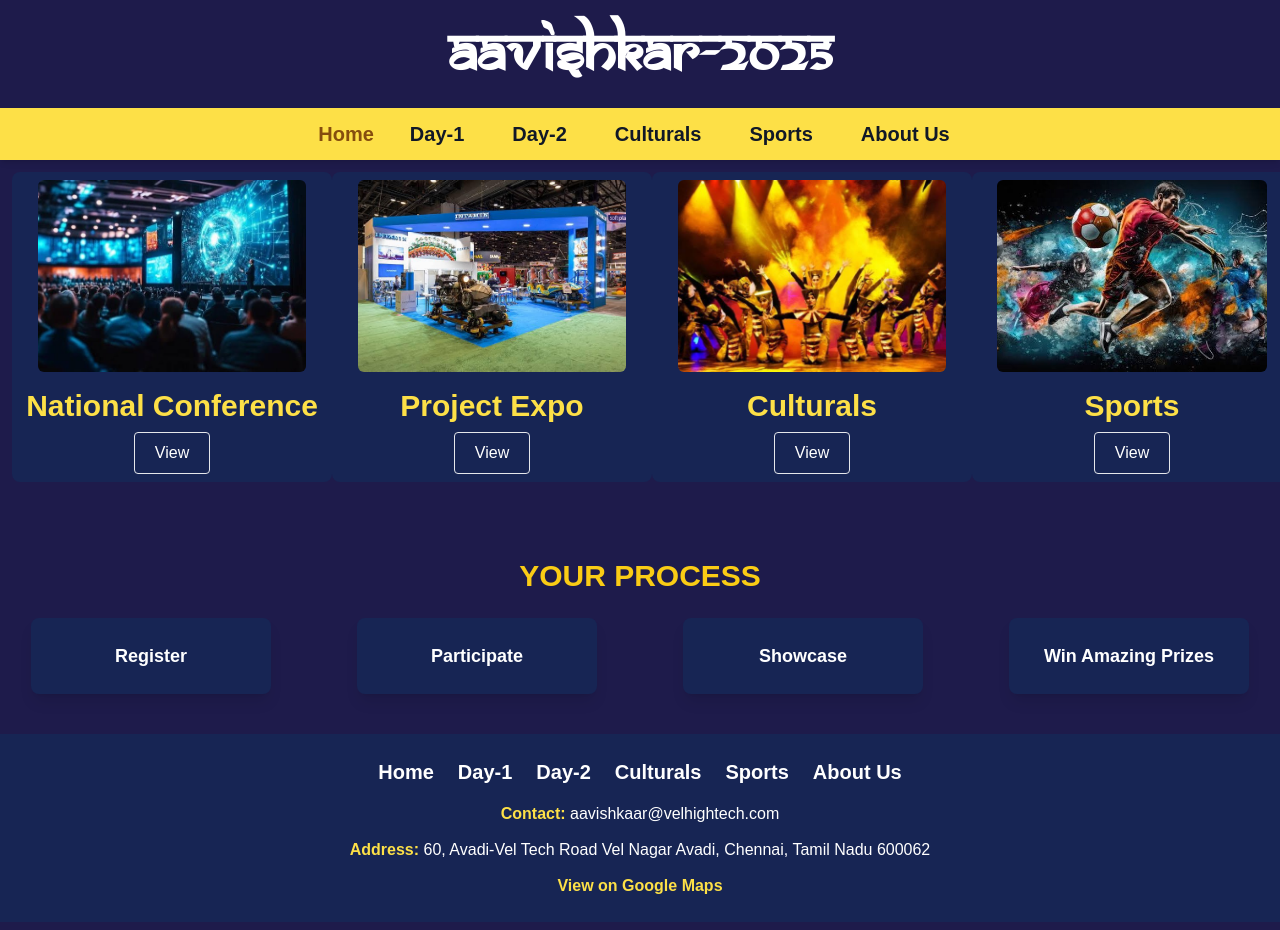
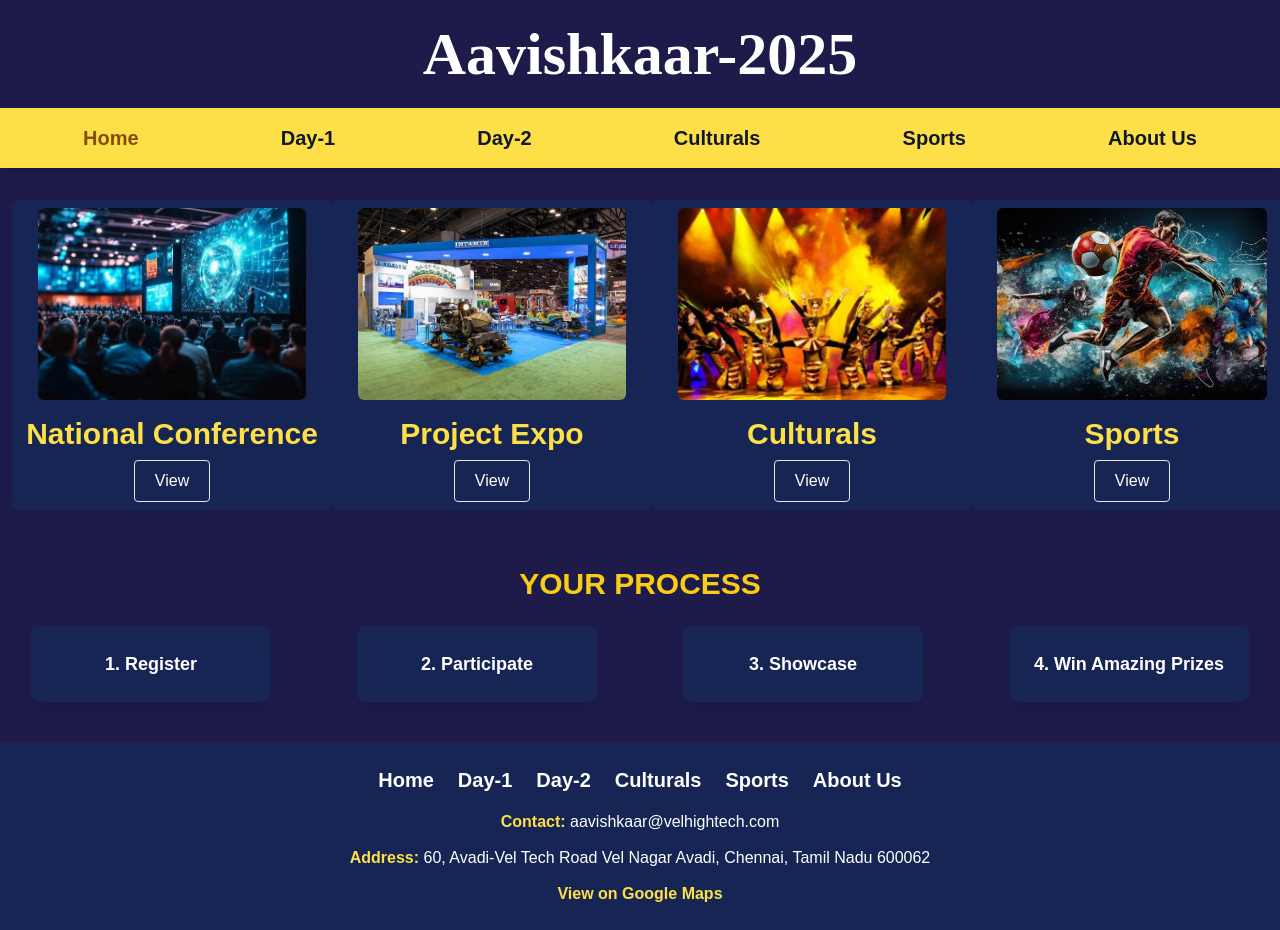
Before and after one commit to Arvindhan-7/aavishkaar-2025, a plain HTML site: page index.html in a window 1280 px wide. Drawn offline with nearby package versions, Linux system fonts and the light colour scheme; a web font is replaced by a local one.

Commit message:
index html update

```diff
--- a/index.html
+++ b/index.html
@@ -21,62 +21,30 @@
   <style>
     @font-face {
       font-family: 'Samarkan';
-      src: url('./fonts/SAMAN___.ttf') format("truetype")
+      src: url('./fonts/SAMAN_.ttf') format("truetype")
     }
   </style>
 </head>
 <body class="bg-indigo-950 text-white font-sans m-0">
-  <header class="text-center text-6xl font-bold py-6 font-[Samarkan]">
-    Aavishkar-2025
+  <header class="text-center text-4xl sm:text-6xl font-bold py-6 font-[Samarkan]">
+    Aavishkaar-2025
   </header>
-  <nav class="sticky top-0 bg-yellow-300 shadow-md">
-    <ul class="flex justify-center space-x-6 p-3">
-      <li class="text-yellow-800 font-bold font-sans text-base font-bold sm:text-xl">Home</li>
-      <li>
-        <a
-          href="day1.html"
-          class="text-gray-900 hover:bg-yellow-700 hover:text-black px-3 py-1 rounded transition font-sans text-base font-bold sm:text-xl"
-          >Day-1</a
-        >
-      </li>
-      <li>
-        <a
-          href="day2.html"
-          class="text-gray-900 hover:bg-yellow-400 hover:text-black px-3 py-1 rounded transition font-sans text-base font-bold sm:text-xl"
-          >Day-2</a
-        >
-      </li>
-      <li>
-        <a
-          href="culturals.html"
-          class="text-gray-900 hover:bg-yellow-400 hover:text-black px-3 py-1 rounded transition font-sans text-base font-bold sm:text-xl"
-          >Culturals</a
-        >
-      </li>
-      <li>
-        <a
-          href="sports.html"
-          class="text-gray-900 hover:bg-yellow-400 hover:text-black px-3 py-1 rounded transition font-sans text-base font-bold sm:text-xl"
-          >Sports</a
-        >
-      </li>
-      <li>
-        <a
-          href="aboutus.html"
-          class="text-gray-900 hover:bg-yellow-400 hover:text-black px-3 py-1 rounded transition font-sans text-base font-bold sm:text-xl"
-          >About Us</a
-        >
-      </li>
-    </ul>
+  <nav class="sticky top-0 bg-yellow-300 shadow-md flex justify-around p-3">
+    <a href="#" class="text-yellow-800 px-3 py-1 rounded transition font-sans font-bold text-[9px] sm:text-xl">Home</a>
+    <a href="day1.html" class="text-gray-900 hover:bg-yellow-400 hover:text-black px-3 py-1 rounded transition font-sans font-bold text-[9px] sm:text-xl">Day-1</a>
+    <a href="day2.html" class="text-gray-900 hover:bg-yellow-400 hover:text-black px-3 py-1 rounded transition font-sans font-bold text-[9px] sm:text-xl">Day-2</a>
+    <a href="culturals.html" class="text-gray-900 hover:bg-yellow-400 hover:text-black px-3 py-1 rounded transition font-sans font-bold text-[9px] sm:text-xl">Culturals</a>
+    <a href="sports.html" class="text-gray-900 hover:bg-yellow-400 hover:text-black px-3 py-1 rounded transition font-sans font-bold text-[9px] sm:text-xl">Sports</a>
+    <a href="aboutus.html" class="text-gray-900 hover:bg-yellow-400 hover:text-black px-3 py-1 rounded transition font-sans font-bold text-[9px] sm:text-xl">About Us</a>
   </nav>
-  <div class="p-3 flex justify-around flex-col sm:flex-row">
-    <div class="bg-blue-950 flex justify-center flex-col gap-4 min-w-80 rounded-lg p-2">
+  <div class="p-3 flex justify-around flex-col sm:flex-row mt-5">
+    <div class="bg-blue-950 flex justify-center flex-col gap-4 min-w-80 rounded-lg p-2 ">
       <div class="flex justify-center">
         <img src="imgs/day1/nationalconference.jpeg" alt="National Conference"
           class="h-48 rounded-md">
       </div>
       <div class="flex justify-center items-center gap-2 flex-col">
-        <h1 class="text-yellow-300 font-bold font-sans text-3xl">National Conference</h1>
+        <h1 class="text-yellow-300 font-bold font-sans text-xl sm:text-3xl">National Conference</h1>
         <a href="day1.html" class="py-2 px-5 rounded border">View</a>
       </div>
     </div>
@@ -87,7 +55,7 @@
           class="h-48 rounded-md">
       </div>
       <div class="flex justify-center items-center gap-2 flex-col">
-        <h1 class="text-yellow-300 font-bold font-sans text-3xl">Project Expo</h1>
+        <h1 class="text-yellow-300 font-bold font-sans text-xl sm:text-3xl">Project Expo</h1>
         <a href="day2.html" class="py-2 px-5 rounded border">View</a>
       </div>
     </div>
@@ -98,7 +66,7 @@
           class="h-48 rounded-md">
       </div>
       <div class="flex justify-center items-center gap-2 flex-col">
-        <h1 class="text-yellow-300 font-bold font-sans text-3xl">Culturals</h1>
+        <h1 class="text-yellow-300 font-bold font-sans text-xl sm:text-3xl">Culturals</h1>
         <a href="culturals.html" class="py-2 px-5 rounded border">View</a>
       </div>
     </div>
@@ -109,35 +77,34 @@
           class="h-48 rounded-md">
       </div>
       <div class="flex justify-center items-center gap-2 flex-col">
-        <h1 class="text-yellow-300 font-bold font-sans text-3xl">Sports</h1>
+        <h1 class="text-yellow-300 font-bold font-sans text-xl sm:text-3xl">Sports</h1>
         <a href="sports.html" class="py-2 px-5 rounded border">View</a>
       </div>
     </div>
   </div>
-  </div>
   <br />
-  <div class="text-center mt-10">
-    <h1 class="text-3xl text-yellow-400 font-bold">YOUR PROCESS</h1>
+  <div class="text-center mt-5">
+    <h1 class="text-xl sm:text-3xl text-yellow-400 font-bold">YOUR PROCESS</h1>
     <div class="flex justify-around flex-col mt-6 gap-6 items-center sm:flex-row">
       <div
-        class="bg-blue-950 rounded-lg text-center p-6 text-lg font-bold text-white shadow-lg transition transform hover:-translate-y-3 w-60 cursor-pointer"
+        class="bg-blue-950 rounded-lg text-center p-6 text-sm sm:text-lg font-bold text-white shadow-lg transition transform hover:-translate-y-3 w-60 cursor-pointer"
       >
-        Register
+        1. Register
       </div>
       <div
-        class="bg-blue-950 rounded-lg text-center p-6 text-lg font-bold text-white shadow-lg transition transform hover:-translate-y-3 w-60 cursor-pointer"
+        class="bg-blue-950 rounded-lg text-center p-6 text-sm sm:text-lg font-bold text-white shadow-lg transition transform hover:-translate-y-3 w-60 cursor-pointer"
       >
-        Participate
+        2. Participate
       </div>
       <div
-        class="bg-blue-950 rounded-lg text-center p-6 text-lg font-bold text-white shadow-lg transition transform hover:-translate-y-3 w-60 cursor-pointer"
+        class="bg-blue-950 rounded-lg text-center p-6 text-sm sm:text-lg font-bold text-white shadow-lg transition transform hover:-translate-y-3 w-60 cursor-pointer"
       >
-        Showcase
+        3. Showcase
       </div>
       <div
-        class="bg-blue-950 rounded-lg text-center p-6 text-lg font-bold text-white shadow-lg transition transform hover:-translate-y-3 w-60 cursor-pointer"
+        class="bg-blue-950 rounded-lg text-center p-6 text-sm sm:text-lg font-bold text-white shadow-lg transition transform hover:-translate-y-3 w-60 cursor-pointer"
       >
-        Win Amazing Prizes
+        4. Win Amazing Prizes
       </div>
     </div>
   </div>
@@ -146,49 +113,48 @@
     <div class="flex justify-center mb-4">
       <ul class="flex space-x-6">
         <li>
-           <a
-             href="index.html"
-             class="hover:text-yellow-300 transition font-bold text-xl"
-             >Home</a
-           >
+          <a href="index.html" class="hover:text-yellow-300 transition font-bold text-[11px] sm:text-xl">
+            Home
+          </a>
         </li>
         <li>
           <a
             href="day1.html"
-             class="hover:text-yellow-300 transition font-bold text-xl"
+            class="hover:text-yellow-300 transition font-bold text-[11px] sm:text-xl"
             >Day-1</a
           >
         </li>
         <li>
           <a
             href="day2.html"
-             class="hover:text-yellow-300 transition font-bold text-xl"
+            class="hover:text-yellow-300 transition font-bold text-[11px] sm:text-xl"
             >Day-2</a
           >
         </li>
         <li>
           <a
             href="culturals.html"
-             class="hover:text-yellow-300 transition font-bold text-xl"
+            class="hover:text-yellow-300 transition font-bold text-[11px] sm:text-xl"
             >Culturals</a
           >
         </li>
         <li>
           <a
             href="sports.html"
-             class="hover:text-yellow-300 transition font-bold text-xl"
+            class="hover:text-yellow-300 transition font-bold text-[11px] sm:text-xl"
             >Sports</a
           >
         </li>
         <li>
           <a
             href="aboutus.html"
-             class="hover:text-yellow-300 transition font-bold text-xl"
+            class="hover:text-yellow-300 transition font-bold text-[11px] sm:text-xl"
             >About Us</a
           >
         </li>
       </ul>
     </div>
+    <!-- Contact Info -->
     <div class="text-center flex gap-3 flex-col">
       <p>
         <span class="text-yellow-300 font-bold">Contact:</span>
```
Lines whose indentation alone changed are shown as unchanged.
